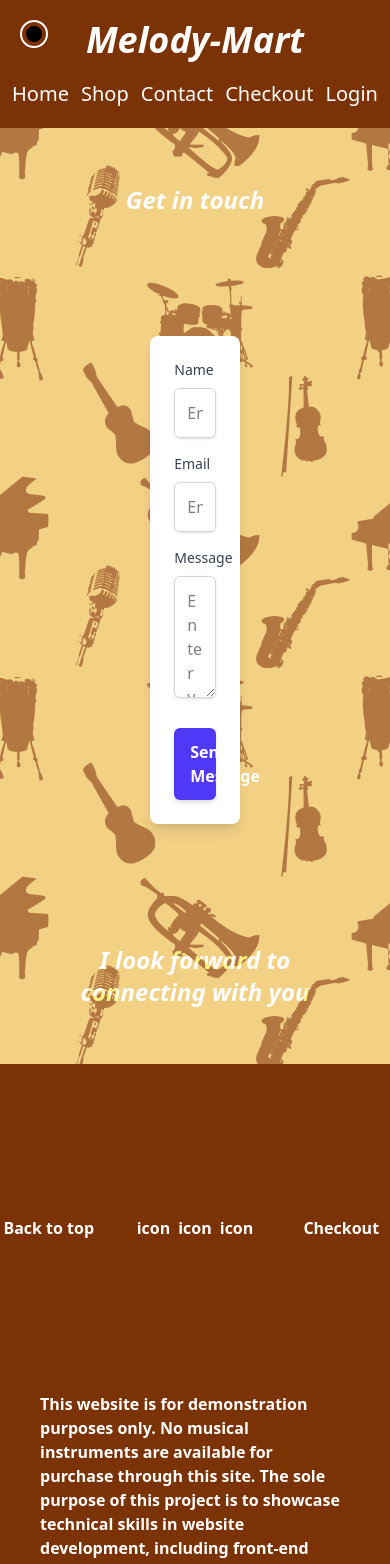
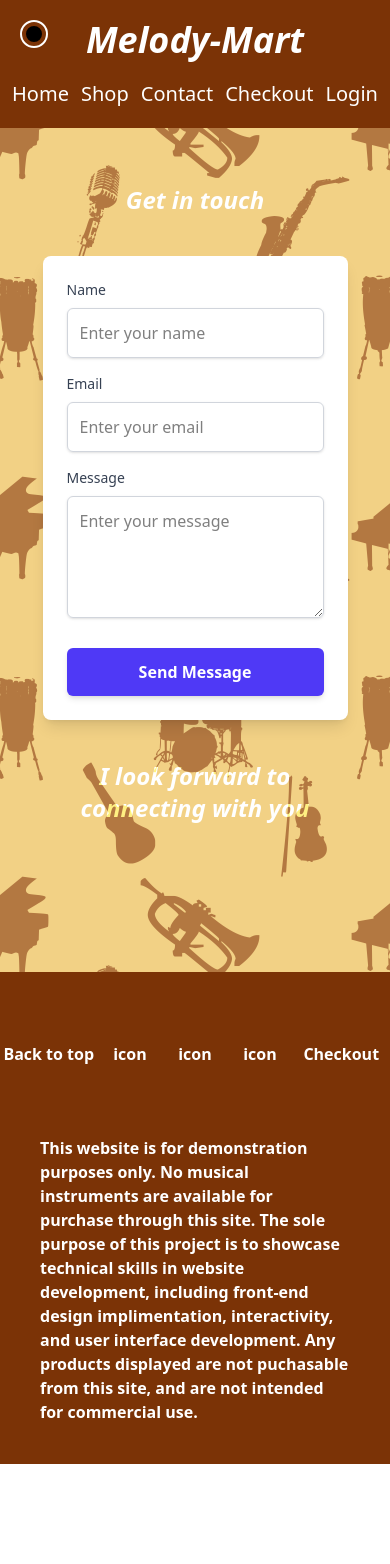
Before and after one commit to KeeganKevern/melody-mart, a Vue app in the folder melody-mart/: page /contact in a window 390 px wide. Shown: the top 1564 px of the page. After the commit the page ends 1464 px from the top, so only its background shows below. Built offline with nearby package versions, Linux system fonts and the light colour scheme; no server answers.

Commit message:
tweaked a few cosmetics, mainly placement in footer and component size

```diff
--- a/melody-mart/src/App.vue
+++ b/melody-mart/src/App.vue
@@ -1,7 +1,7 @@
 <script setup>
 import { RouterLink, RouterView } from "vue-router";
 import ThemeSlider from "@/components/headercomponents/ThemeSlider.vue";
-
+//Animate on scroll
 import "aos/dist/aos.css";
 import AOS from "aos";
 
@@ -29,10 +29,10 @@ AOS.init();
   />
 
   <footer
-    class="z-10 grid grid-cols-4 grid-rows-2 bg-amber-900 text-white font-bold z-10 min-h-50"
+    class="grid grid-cols-4 grid-rows-3 bg-amber-900 text-white font-bold z-10"
   >
     <button>Back to top</button>
-    <div class="col-span-2 flex gap-2 justify-center items-center">
+    <div class="col-span-2 flex justify-around items-center">
       <p>icon</p>
       <p>icon</p>
       <p>icon</p>
@@ -43,7 +43,9 @@ AOS.init();
       class="col-start-4 flex justify-center items-center"
       >Checkout</RouterLink
     >
-    <p class="row-start-2 col-span-4 lg:col-span-2 lg:col-start-2 p-10 pt-0">
+    <p
+      class="row-start-2 row-span-2 col-span-4 lg:col-span-2 lg:col-start-2 p-10 pt-0"
+    >
       This website is for demonstration purposes only.
       <strong
         >No musical instruments are available for purchase through this
--- a/melody-mart/src/components/contactviewcomponents/ContactForm.vue
+++ b/melody-mart/src/components/contactviewcomponents/ContactForm.vue
@@ -1,7 +1,7 @@
 <template>
   <form
     @submit.prevent="submitForm"
-    class="w-1/4 p-6 bg-white shadow-lg rounded-lg"
+    class="lg:w-1/4 p-6 bg-white shadow-lg rounded-lg"
   >
     <div class="mb-4">
       <label for="name" class="block text-sm font-medium text-gray-700"
--- a/melody-mart/src/views/ContactView.vue
+++ b/melody-mart/src/views/ContactView.vue
@@ -1,5 +1,5 @@
 <template>
-  <div class="flex flex-col items-center gap-20 md:gap-0">
+  <div class="flex flex-col items-center md:gap-0">
     <h2
       class="text-center font-bold text-2xl lg:text-4xl text-white italic mix-blend-overlay cursor-default m-10 lg:m-20"
     >
```
